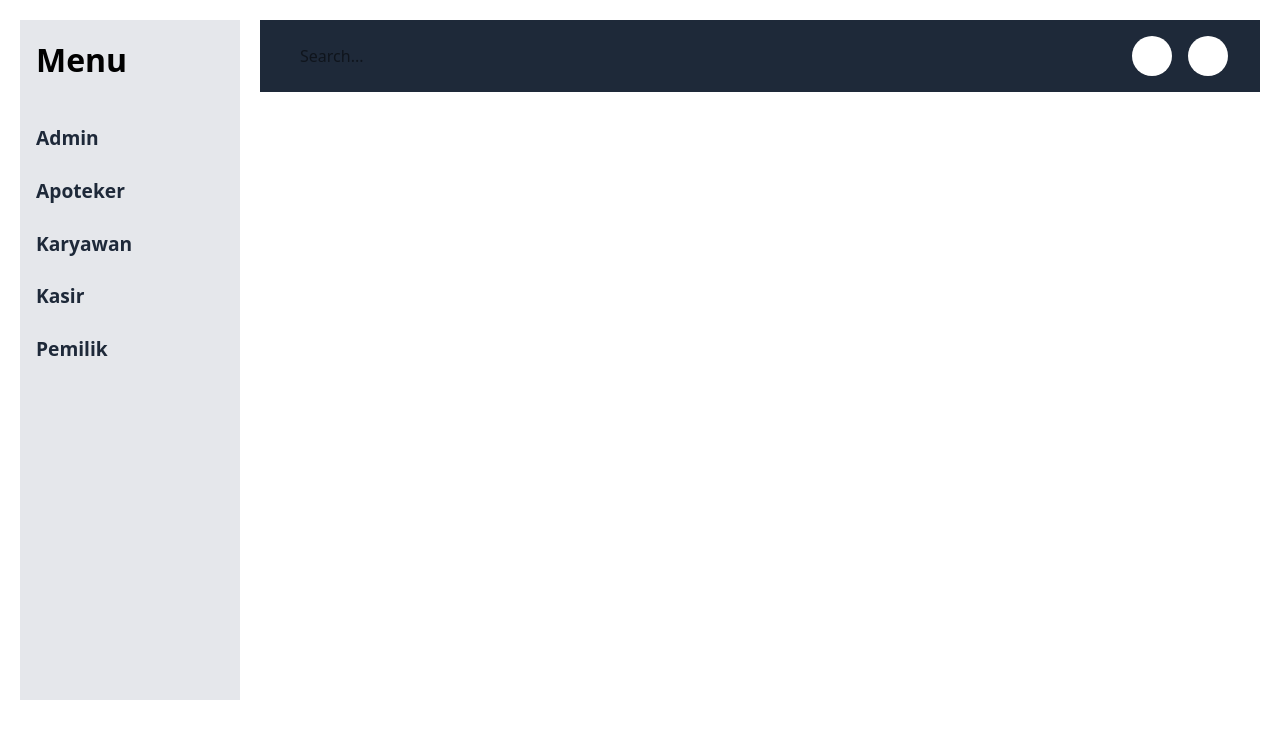
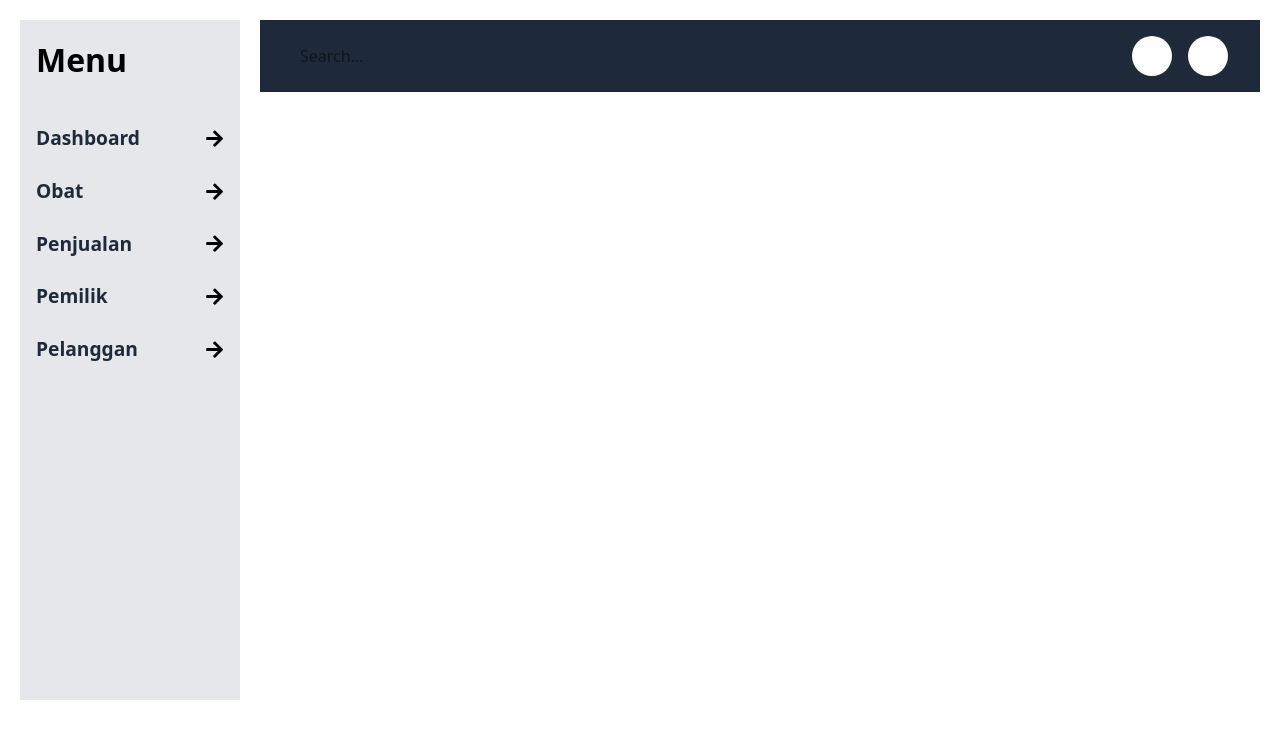
Before and after one commit to vero57/LSP-Apotek-Online, a Next.js app: page / in a window 1280 px wide. Shown: the top 738 px of the page. Built offline with nearby package versions, Linux system fonts and the light colour scheme.

Commit message:
Add react-icons dependency and enhance Sidebar component with collapsible menu

```diff
--- a/src/app/components/Sidebar.tsx
+++ b/src/app/components/Sidebar.tsx
@@ -1,15 +1,51 @@
+"use client";
+
+import { useState } from "react";
+import { FaArrowRight } from "react-icons/fa";
+
 export default function Sidebar() {
+  const [activeIndex, setActiveIndex] = useState<number | null>(null);
+
+  const handleClick = (index: number) => {
+    setActiveIndex(activeIndex === index ? null : index);
+  };
+
   return (
     <aside className="bg-gray-200 p-4 w-55 h-170">
       <div className="mb-10">
         <h2 className="font-bold text-[2em]">Menu</h2>
       </div>
       <ul className="list-none p-0">
-        <li className="mb-6 font-bold text-[1.2em]"><a href="/admin" className="text-gray-800 hover:underline">Admin</a></li>
-        <li className="mb-6 font-bold text-[1.2em]"><a href="/apoteker" className="text-gray-800 hover:underline">Apoteker</a></li>
-        <li className="mb-6 font-bold text-[1.2em]"><a href="/karyawan" className="text-gray-800 hover:underline">Karyawan</a></li>
-        <li className="mb-6 font-bold text-[1.2em]"><a href="/kasir" className="text-gray-800 hover:underline">Kasir</a></li>
-        <li className="mb-6 font-bold text-[1.2em]"><a href="/pemilik" className="text-gray-800 hover:underline">Pemilik</a></li>
+        {["Dashboard", "Obat", "Penjualan", "Pemilik", "Pelanggan"].map((item, index) => (
+          <li key={index}>
+            <div
+              className="mb-6 font-bold text-[1.2em] flex justify-between items-center cursor-pointer"
+              onClick={() => handleClick(index)}
+            >
+              <span className="text-gray-800 hover:underline flex-1">{item}</span>
+              <FaArrowRight
+                className={`transform transition-transform duration-300 ${
+                  activeIndex === index ? "rotate-90" : ""
+                }`}
+              />
+            </div>
+            <div
+              className={`overflow-hidden transition-all duration-300 ease-in-out ${
+                activeIndex === index ? "max-h-40" : "max-h-0"
+              }`}
+            >
+              {activeIndex === index && (
+                <ul className="list-none pl-4">
+                  {["List1", "List2", "List3", "List4", "List5"].map((subItem, subIndex) => (
+                    <li key={subIndex} className="mb-2 text-[1em] text-gray-700">
+                      {subItem}
+                    </li>
+                  ))}
+                </ul>
+              )}
+            </div>
+          </li>
+        ))}
       </ul>
     </aside>
   );
```
Also changed, not shown: package.json (+6 -5 lines), 1 other file (tests, documents, lock files or other folders).
